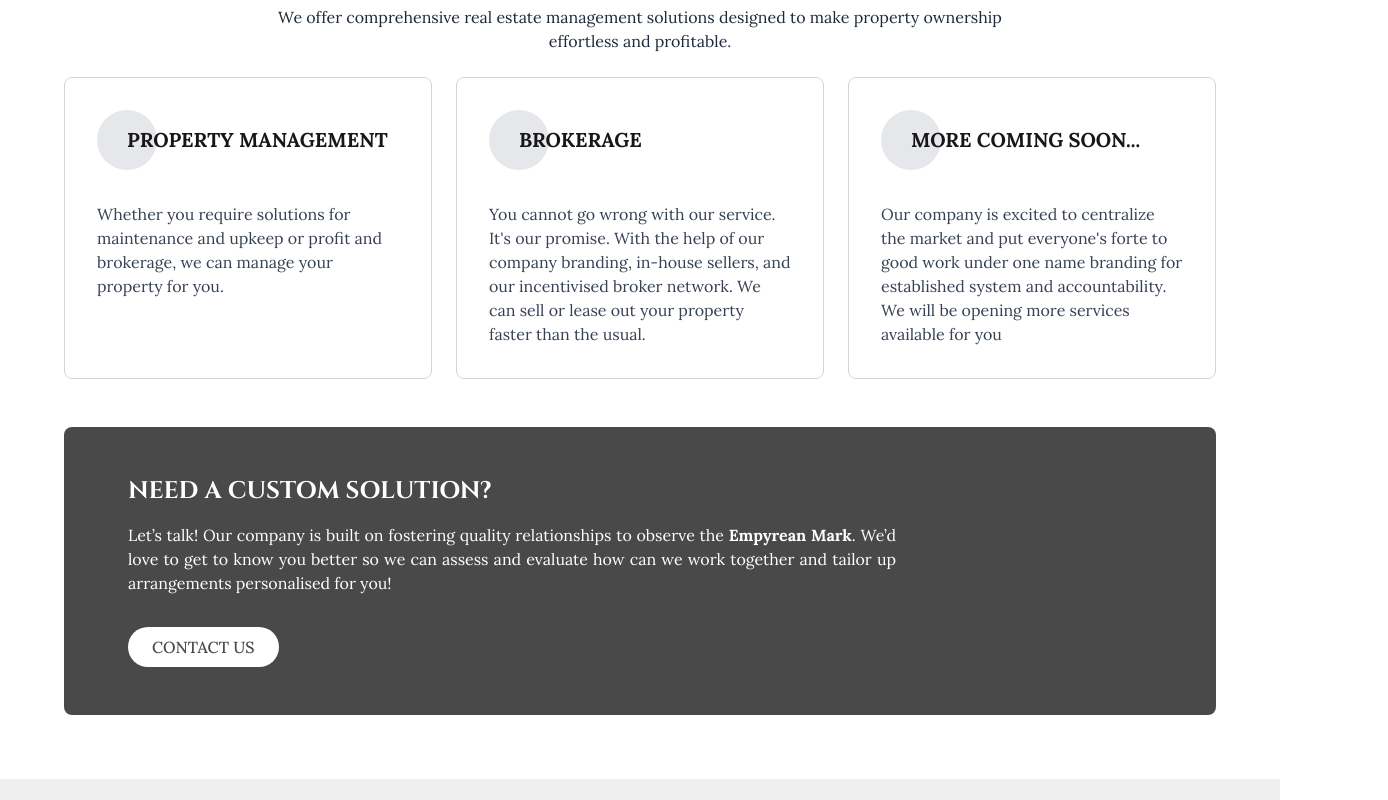
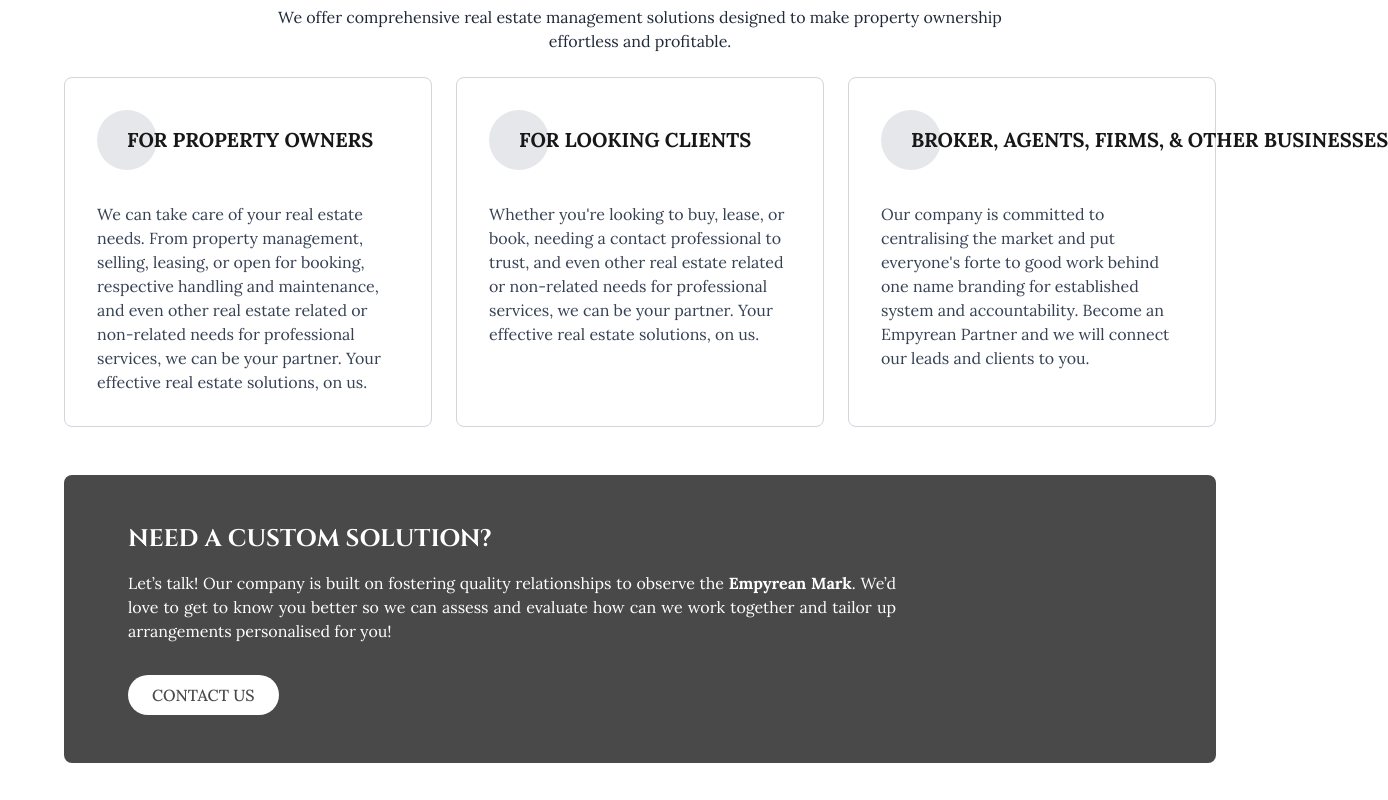
Before and after one commit to Empyrean25/empyrean, a Next.js app: page /on-work/about-us in a window 1280 px wide. Shown: the part 2540-3340 px from the top of the page, 1388 px wide, since content can reach past the window. Built offline with nearby package versions, Linux system fonts and the light colour scheme.

Commit message:
Update page.tsx

```diff
--- a/src/app/on-work/about-us/page.tsx
+++ b/src/app/on-work/about-us/page.tsx
@@ -21,19 +21,19 @@ export const metadata: Metadata = {
 export default function AboutPage() {
   const services = [
     {
-      title: "PROPERTY MANAGEMENT",
+      title: "FOR PROPERTY OWNERS",
       description:
-        "Whether you require solutions for maintenance and upkeep or profit and brokerage, we can manage your property for you.",
+        "We can take care of your real estate needs. From property management, selling, leasing, or open for booking, respective handling and maintenance, and even other real estate related or non-related needs for professional services, we can be your partner. Your effective real estate solutions, on us.",
     },
     {
-      title: "BROKERAGE",
+      title: "FOR LOOKING CLIENTS",
       description:
-        "You cannot go wrong with our service. It's our promise. With the help of our company branding, in-house sellers, and our incentivised broker network. We can sell or lease out your property faster than the usual.",
+        "Whether you're looking to buy, lease, or book, needing a contact professional to trust, and even other real estate related or non-related needs for professional services, we can be your partner. Your effective real estate solutions, on us.",
     },
     {
-      title: "MORE COMING SOON...",
+      title: "BROKER, AGENTS, FIRMS, & OTHER BUSINESSES",
       description:
-        "Our company is excited to centralize the market and put everyone's forte to good work under one name branding for established system and accountability. We will be opening more services available for you",
+        "Our company is committed to centralising the market and put everyone's forte to good work behind one name branding for established system and accountability. Become an Empyrean Partner and we will connect our leads and clients to you.",
     },
   ];
 
```
